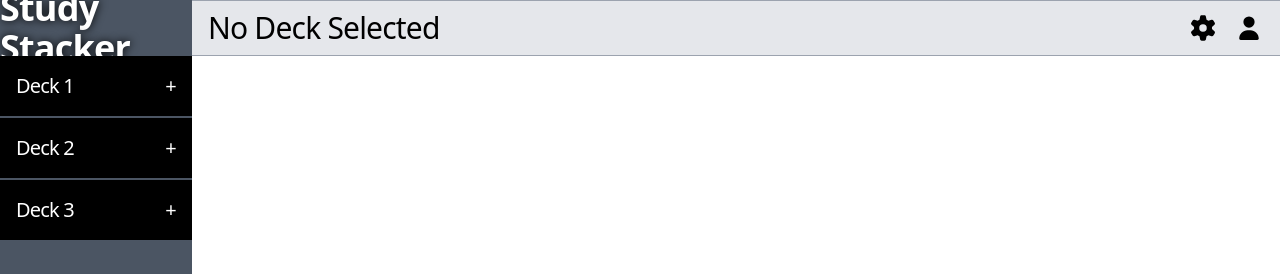
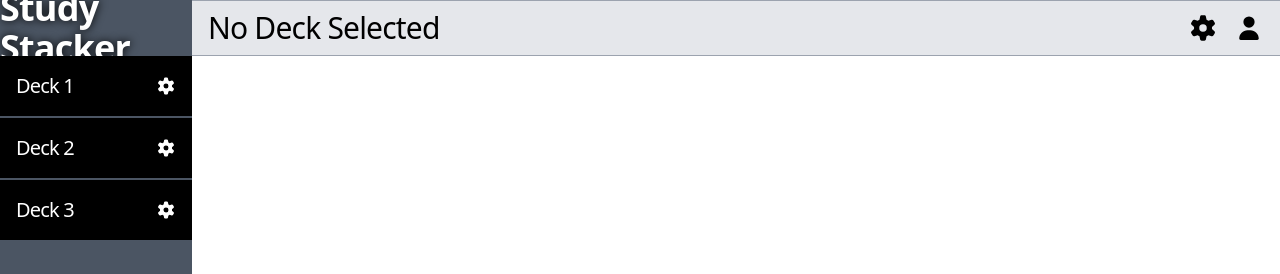
Before and after one commit to lseti1/AngularStudyStacker-123913, an Angular app: page / in a window 1280 px wide. Shown: the top 274 px of the page. Built offline with nearby package versions, Linux system fonts and the light colour scheme.

Commit message:
Functionality: Updated decks-list to have correct symbol and made the Study Stacker title return back to no selected deck/home screen

```diff
--- a/src/app/sidebar/decks-list/decks-list.html
+++ b/src/app/sidebar/decks-list/decks-list.html
@@ -2,7 +2,7 @@
     @for (title of deckTitles; track title) {
         <div (click)="selectedDeckService.setSelectedDeck(true, $index + 1)" class="w-full bg-black p-4 flex justify-between hover:bg-gray-800 cursor-pointer select-none duration-300">
             <p>{{ title }}</p>
-            <button class="hover:text-white/50 duration-300">+</button>
+            <fa-icon [icon]="faGear" class="flex justify-center items-center hover:text-white/70 duration-300 cursor-pointer text-base"></fa-icon>
         </div>
     }
 </div>
--- a/src/app/sidebar/decks-list/decks-list.ts
+++ b/src/app/sidebar/decks-list/decks-list.ts
@@ -1,14 +1,18 @@
 import { Component, Input, OnInit } from '@angular/core';
 import { SelectedDeck } from '../../services/selected-deck';
+import { FontAwesomeModule } from '@fortawesome/angular-fontawesome';
+import { faGear } from '@fortawesome/free-solid-svg-icons';
 
 @Component({
   selector: 'app-decks-list',
-  imports: [],
+  imports: [FontAwesomeModule],
   templateUrl: './decks-list.html',
   styleUrl: './decks-list.css'
 })
 export class DecksList  {
+  constructor(public selectedDeckService: SelectedDeck) {}
+  faGear = faGear;
   @Input() deckTitles: string[] = [];
 
-  constructor(public selectedDeckService: SelectedDeck) {}
+
 }
--- a/src/app/sidebar/sidebar.html
+++ b/src/app/sidebar/sidebar.html
@@ -1,5 +1,5 @@
 <div class="bg-gray-600 h-screen w-full text-white grid grid-rows-[7%_86%_7%]">
-    <h1 class="flex justify-center items-center text-4xl font-bold text-shadow">Study Stacker</h1>
+    <h1 (click)="selectedDeckService.setSelectedDeck(false, 0)" class="flex justify-center items-center text-4xl font-bold text-shadow cursor-pointer">Study Stacker</h1>
     <app-decks-list [deckTitles]="deckTitles"/>
     <app-add-deck-options />
 </div>
--- a/src/app/sidebar/sidebar.ts
+++ b/src/app/sidebar/sidebar.ts
@@ -2,6 +2,7 @@ import { Component, OnInit } from '@angular/core';
 import { DecksList } from './decks-list/decks-list';
 import { AddDeckOptions } from './add-deck-options/add-deck-options';
 import { DummyDataService } from '../services/dummy-data-service';
+import { SelectedDeck } from '../services/selected-deck';
 
 
 @Component({
@@ -13,7 +14,7 @@ import { DummyDataService } from '../services/dummy-data-service';
 export class Sidebar implements OnInit {
   deckTitles: string[] = [];
 
-  constructor (public dummyDataService: DummyDataService) {}
+  constructor (public dummyDataService: DummyDataService, public selectedDeckService: SelectedDeck) {}
 
   ngOnInit() {
     this.deckTitles = this.dummyDataService.getDeckTitles();
```
